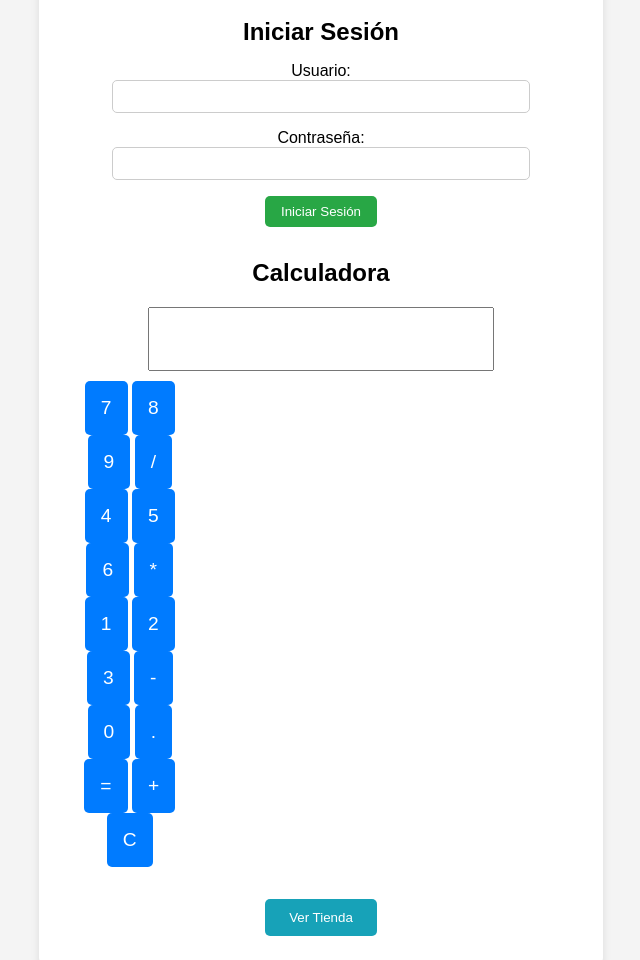
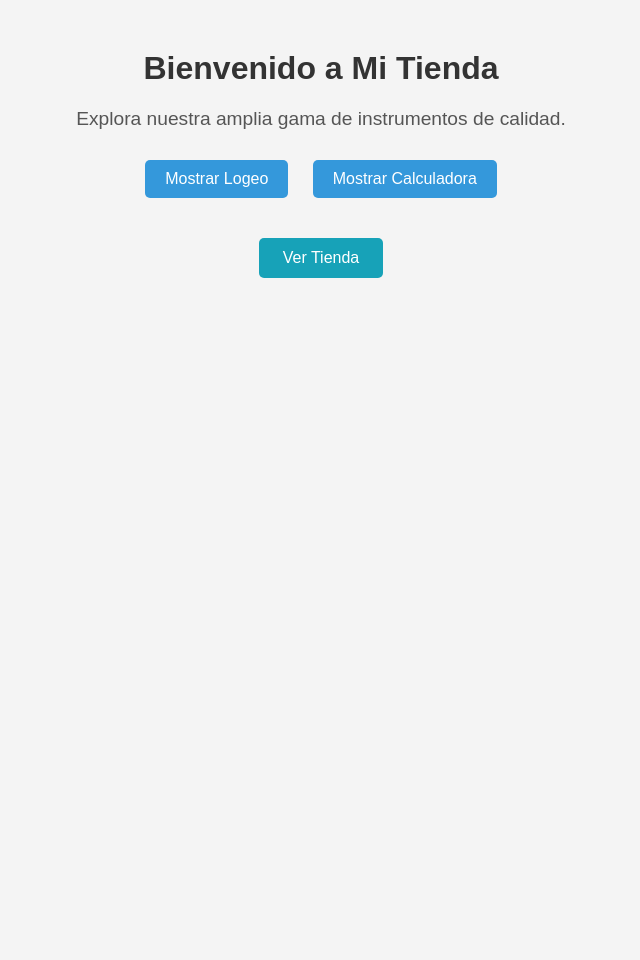
Before and after one commit to balt0r/reentrega-js, a website: page index.html in a window 1280 px wide. Shown: the top 960 px of the page, without its empty margins (319-959 px from the left). After the commit the page ends 800 px from the top, so only its background shows below. Drawn offline with Linux system fonts and the light colour scheme.

Commit message:
trabajo terminado espero

```diff
--- a/index.html
+++ b/index.html
@@ -5,14 +5,21 @@
     <meta name="viewport" content="width=device-width, initial-scale=1.0">
     <title>Inicio - Mi Tienda</title>
     <link rel="stylesheet" href="styles-index.css"> <!-- Archivo CSS específico para index.html -->
+    <script src="script.js"></script>
 </head>
 <body>
     <div class="index-container">
         <h1>Bienvenido a Mi Tienda</h1>
-        <p>Explora nuestra amplia gama de productos de alta calidad.</p>
+        <p>Explora nuestra amplia gama de instrumentos de calidad.</p>
 
-        <!-- Sección de Logeo -->
-        <div class="login-container">
+        <!-- Botones para mostrar logeo y calculadora -->
+        <div class="botones-container">
+            <button id="mostrarLogeo" class="boton">Mostrar Logeo</button>
+            <button id="mostrarCalculadora" class="boton">Mostrar Calculadora</button>
+        </div>
+
+        <!-- Sección de Logeo (oculta al principio) -->
+        <div id="loginContainer" class="login-container oculto">
             <h2>Iniciar Sesión</h2>
             <form id="loginForm">
                 <label for="username">Usuario:</label>
@@ -24,8 +31,8 @@
             <p id="loginMessage"></p>
         </div>
 
-        <!-- Sección de Calculadora -->
-        <div class="calculadora-container">
+        <!-- Sección de Calculadora (oculta al principio) -->
+        <div id="calculadoraContainer" class="calculadora-container oculto">
             <h2>Calculadora</h2>
             <div class="calculadora">
                 <input type="text" id="pantalla" readonly>
@@ -56,6 +63,5 @@
     </div>
 
     <!-- Archivo JavaScript externo -->
-    <script src="script.js"></script>
 </body>
 </html>
--- a/script.js
+++ b/script.js
@@ -1,3 +1,18 @@
+document.addEventListener('DOMContentLoaded', (event) => {
+    const loginContainer = document.getElementById('loginContainer');
+    const calculadoraContainer = document.getElementById('calculadoraContainer');
+    const mostrarLogeoBtn = document.getElementById('mostrarLogeo');
+    const mostrarCalculadoraBtn = document.getElementById('mostrarCalculadora');
+
+    mostrarLogeoBtn.addEventListener('click', () => {
+        loginContainer.classList.toggle('oculto');
+    });
+
+    mostrarCalculadoraBtn.addEventListener('click', () => {
+        calculadoraContainer.classList.toggle('oculto');
+    });
+
+    // Funcionalidad de Logeo
     document.getElementById('loginForm').addEventListener('submit', function (e) {
         e.preventDefault();
         const username = document.getElementById('username').value;
@@ -16,6 +31,7 @@ document.getElementById('loginForm').addEventListener('submit', function (e) {
         }
     });
 
+    // Funcionalidad de Calculadora
     const pantalla = document.getElementById('pantalla');
     const botones = document.querySelectorAll('.btn');
     let operacion = '';
@@ -42,13 +58,17 @@ botones.forEach(boton => {
             }
         });
     });
+});
 
-document.getElementById('verTienda').addEventListener('click', () => {
-    try {
-        window.location.href = 'pages/tienda.html';
-    } catch (error) {
-        console.error("Error al intentar redirigir a la tienda: ", error);
-    } finally {
-        console.log('Intento de redirigir a la tienda completado.');
+document.addEventListener('DOMContentLoaded', (event) => {
+    const verTiendaBtn = document.getElementById('verTienda');
+
+    if (verTiendaBtn) {
+        verTiendaBtn.addEventListener('click', () => {
+            // Redireccionar a la página de la tienda
+            window.location.href = 'pages/tienda.html'; // Ajusta la ruta si es necesario
+        });
+    } else {
+        console.error('El botón para ver la tienda no se encontró.');
     }
 });
--- a/styles-index.css
+++ b/styles-index.css
@@ -1,104 +1,117 @@
-/* Estilos generales para el index */
 body {
     font-family: Arial, sans-serif;
-    background-color: #f4f4f4;
     margin: 0;
     padding: 0;
-    display: flex;
-    justify-content: center;
-    align-items: center;
-    height: 100vh;
+    background-color: #f4f4f4;
 }
 
 .index-container {
-    background-color: white;
-    padding: 2rem;
-    border-radius: 10px;
-    box-shadow: 0 4px 8px rgba(0, 0, 0, 0.1);
-    max-width: 500px;
-    width: 100%;
     text-align: center;
+    margin-top: 50px;
 }
 
 h1 {
-    font-size: 2rem;
-    margin-bottom: 1rem;
+    color: #333;
 }
 
 p {
-    font-size: 1.2rem;
-    margin-bottom: 2rem;
+    font-size: 1.2em;
+    color: #555;
 }
 
-/* Estilos para el formulario de logeo */
-.login-container {
-    margin-bottom: 2rem;
+.boton {
+    background-color: #3498db;
+    color: white;
+    padding: 10px 20px;
+    border: none;
+    cursor: pointer;
+    border-radius: 5px;
+    margin: 10px;
+    font-size: 1em;
+    transition: background-color 0.3s ease;
 }
 
-.login-container h2 {
-    font-size: 1.5rem;
-    margin-bottom: 1rem;
+.boton:hover {
+    background-color: #2980b9;
 }
 
-.login-container form {
-    display: flex;
-    flex-direction: column;
-    align-items: center;
+.botones-container {
+    margin-bottom: 20px;
 }
 
-.login-container input {
-    padding: 0.5rem;
-    margin-bottom: 1rem;
-    width: 80%;
-    border-radius: 5px;
-    border: 1px solid #ccc;
-}
-
-.login-container .boton {
-    background-color: #28a745;
-    color: white;
-    padding: 0.5rem 1rem;
-    border: none;
-    border-radius: 5px;
-    cursor: pointer;
-}
-
-.login-container .boton:hover {
-    background-color: #218838;
+.login-container, .calculadora-container {
+    margin: 20px auto;
+    padding: 20px;
+    background-color: white;
+    border-radius: 10px;
+    box-shadow: 0 2px 5px rgba(0, 0, 0, 0.1);
+    width: 300px;
+    text-align: left;
 }
 
 /* Estilos para la calculadora */
 .calculadora-container {
-    margin-bottom: 2rem;
+    display: flex;
+    justify-content: center;
+    align-items: center;
+    margin-top: 20px;
 }
 
 .calculadora {
-    display: grid;
-    grid-template-columns: repeat(4, 1fr);
-    gap: 10px;
-    justify-items: center;
+    background-color: #f4f4f4;
+    border: 2px solid #ccc;
+    padding: 20px;
+    border-radius: 10px;
+    display: inline-block;
 }
 
-.calculadora input {
-    grid-column: span 4;
-    padding: 1rem;
+#pantalla {
+    width: 100%;
+    height: 50px;
+    text-align: right;
     font-size: 1.5rem;
-    text-align: right;
+    margin-bottom: 10px;
+    padding: 10px;
+    box-sizing: border-box;
+    border: 2px solid #ccc;
+    border-radius: 5px;
 }
 
-.teclado button {
-    padding: 1rem;
+.teclado {
+    display: grid;
+    grid-template-columns: repeat(4, 1fr); /* 4 columnas de igual tamaño */
+    gap: 10px; /* Espacio entre los botones */
+}
+
+.boton-calculadora {
+    padding: 15px;
     font-size: 1.2rem;
-    background-color: #007bff;
+    background-color: #4CAF50;
+    border: none;
     color: white;
-    border: none;
     border-radius: 5px;
     cursor: pointer;
+    transition: background-color 0.3s ease;
 }
 
-.teclado button:hover {
-    background-color: #0056b3;
+.boton-calculadora:hover {
+    background-color: #45a049;
 }
+
+
+.oculto {
+    display: none;
+}
+
+/*#pantalla {
+    grid-column: span 4;
+    padding: 10px;
+    font-size: 1.5em;
+    text-align: right;
+    border: 1px solid #bdc3c7;
+    margin-bottom: 10px;
+}*/
+
 
 #verTienda {
     background-color: #17a2b8;
```
Lines whose indentation alone changed are shown as unchanged.
